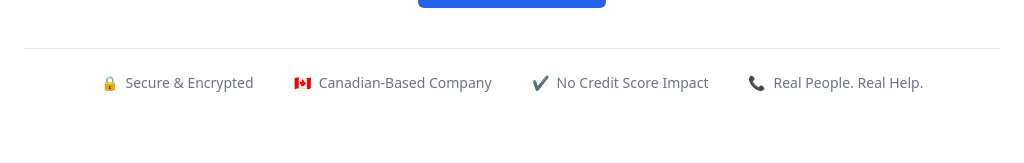
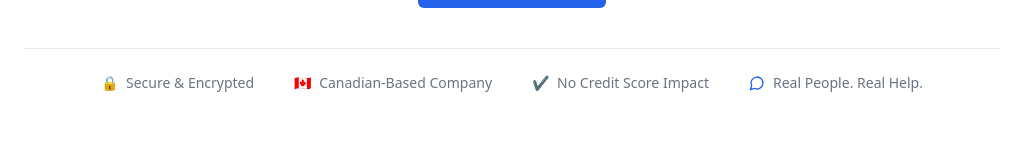
Before and after one commit to rbhullar2000/caprock-site, a Next.js app: page / in a window 1280 px wide. Shown: the part 964-1127 px from the top of the page, without its empty margins (128-1152 px from the left). Built offline with nearby package versions, Linux system fonts and the light colour scheme.

Commit message:
Update page.tsx

```diff
--- a/app/page.tsx
+++ b/app/page.tsx
@@ -1,9 +1,14 @@
+'use client';
+
+import { MessageCircleIcon } from 'lucide-react';
+
 export default function Page() {
   return (
     <div className="max-w-5xl mx-auto px-6 py-12 space-y-10">
       <div className="flex justify-center">
         <img src="/logo.png" alt="Caprock Logo" className="h-96" />
       </div>
+
       <section className="text-center text-gray-800 text-md leading-relaxed space-y-4">
         <p>
           At Caprock Capital Group, we specialize in personalized automotive financing designed to meet your needs —
@@ -23,6 +28,7 @@ export default function Page() {
         </p>
         <p className="font-semibold mt-4">Let us help you move forward — stronger, smarter, and on your terms.</p>
       </section>
+
       <div className="text-center pt-6">
         <a
           href="/pre-approval"
@@ -31,6 +37,7 @@ export default function Page() {
           Get Pre-Approved
         </a>
       </div>
+
       <div className="mt-12 border-t pt-6 text-center text-sm text-gray-500 flex flex-wrap justify-center gap-10">
         <div className="flex items-center gap-2">
           <span className="text-blue-600">🔒</span> Secure & Encrypted
@@ -42,7 +49,8 @@ export default function Page() {
           <span className="text-blue-600">✔️</span> No Credit Score Impact
         </div>
         <div className="flex items-center gap-2">
-          <span className="text-blue-600">📞</span> Real People. Real Help.
+          <MessageCircleIcon className="w-4 h-4 text-blue-600" />
+          Real People. Real Help.
         </div>
       </div>
     </div>
```
